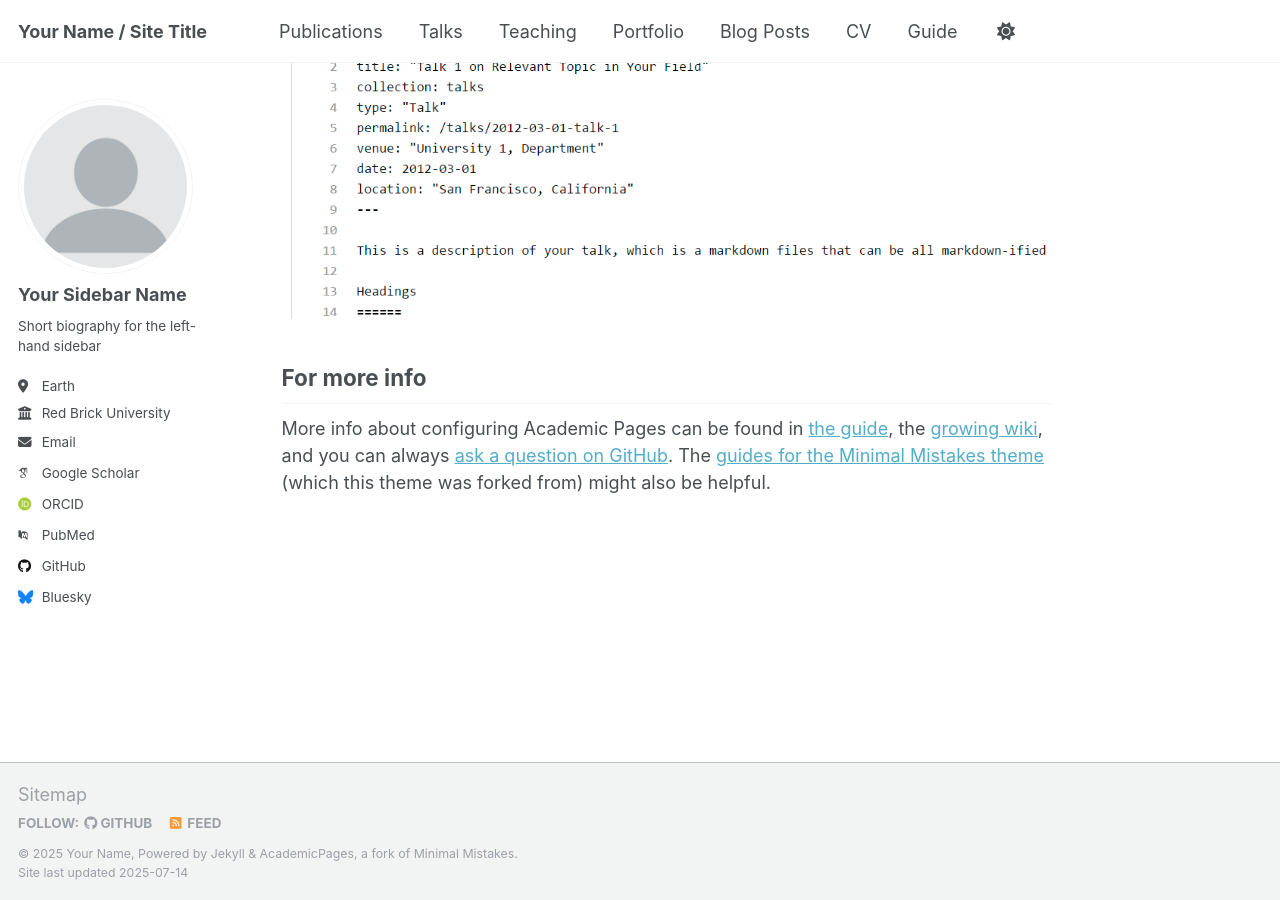
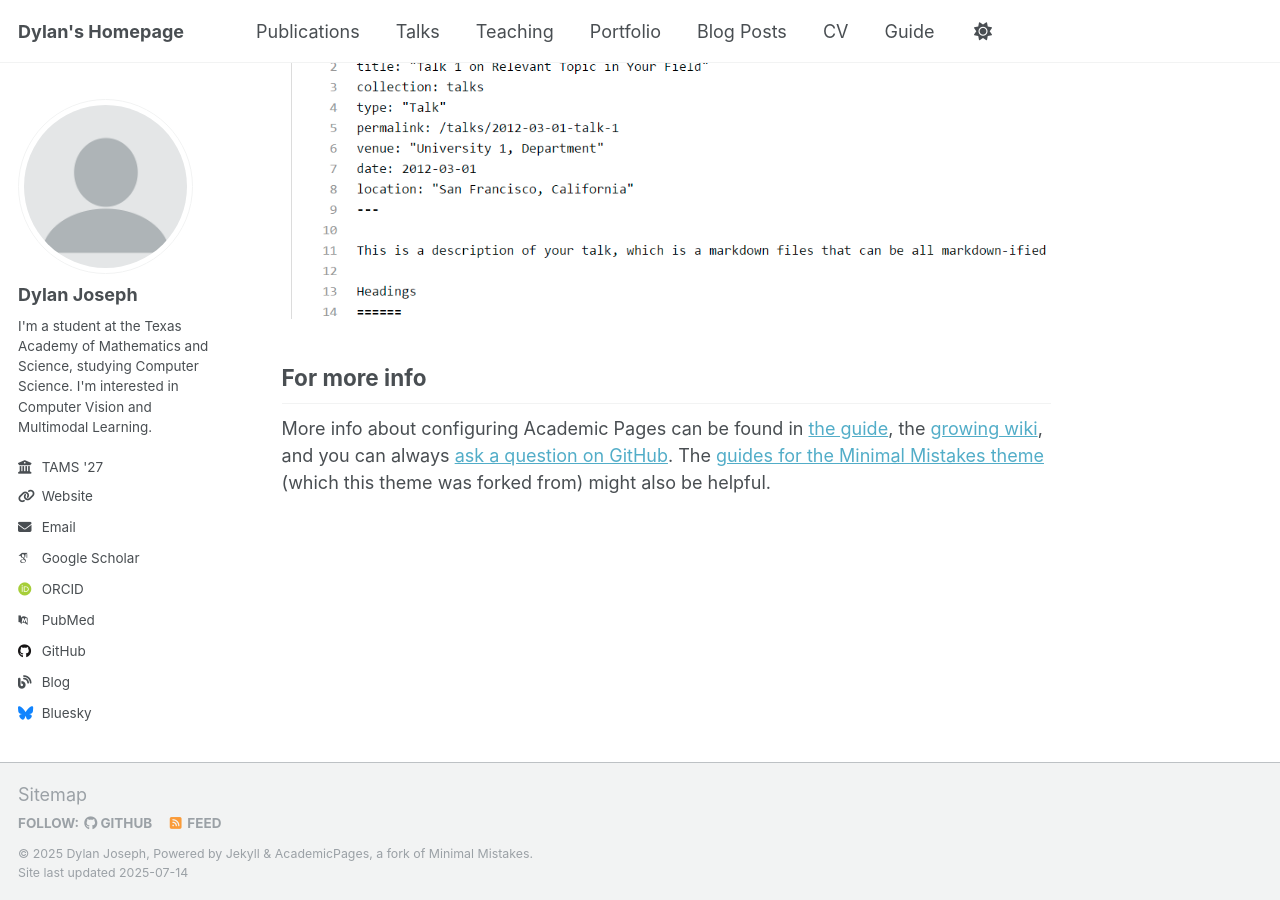
Before and after one commit to dyl-joseph/dyl-joseph.github.io, a Jekyll site: the page built from _pages/about.md, in a window 1280 px wide and 900 px high, scrolled down 2880 px. Built offline with Jekyll 4.4.1, drawn with Linux system fonts in a browser that asks for light colours; some web fonts are replaced; a script that is not in the unit is left out.

Commit message:
Add blog link to author profile - Added blog property to _config.yml and corresponding template code in author-profile.html

```diff
--- a/_config.yml
+++ b/_config.yml
@@ -9,13 +9,13 @@
 # Basic Site Settings
 locale                   : "en-US"
 site_theme               : "default"
-title                    : "Your Name / Site Title"
+title                    : "Dylan's Homepage"
 title_separator          : "-"
-name                     : &name "Your Name"
+name                     : &name "Dylan Joseph"
 description              : &description "personal description"
-url                      : https://academicpages.github.io # the base hostname & protocol for your site e.g. "https://[your GitHub username].github.io" or if you already have some other page hosted on Github then use "https://[your GitHub username].github.io/[Your Repo Name]"
+url                      : https://dyl-joseph.github.io # the base hostname & protocol for your site e.g. "https://[your GitHub username].github.io" or if you already have some other page hosted on Github then use "https://[your GitHub username].github.io/[Your Repo Name]"
 baseurl                  : "" # the subpath of your site, e.g. "/blog"
-repository               : "academicpages/academicpages.github.io"
+repository               : "dyl-joseph/dyl-joseph.github.io"
 
 # Site Author - The following control what appear as part of the author content on the side bar.
 #               If a field is blank the icon and link will not appear, otherwise it will be shown.
@@ -23,13 +23,13 @@ repository               : "academicpages/academicpages.github.io"
 author:
   # Biographic information
   avatar           : "profile.png"
-  name             : "Your Sidebar Name"
+  name             : "Dylan Joseph"
   pronouns         : # example: "she/her"
-  bio              : "Short biography for the left-hand sidebar"
-  location         : "Earth"
-  employer         : "Red Brick University"
-  uri              : # URL
-  email            : "none@example.org"
+  bio              : "I'm a student at the Texas Academy of Mathematics and Science, studying Computer Science. I'm interested in Computer Vision and Multimodal Learning."
+  # location         : "Earth"
+  employer         : "TAMS '27"
+  uri              : "https://dyl-joseph.github.io"
+  email            : "dylan.simeon6@gmail.com"
 
   # Academic websites
   academia         : # URL
@@ -46,12 +46,13 @@ author:
   bitbucket        : # Username - Update with your username on the site
   codepen          : # Username
   dribbble         : # Username
-  github           : "academicpages"
+  github           : "https://github.com/dyl-joseph"
   kaggle           : # Username
   stackoverflow    : # User number or user number and name (i.e., use "1" or "1/jeff-atwood")
 
   # Social media
   artstation       : # Username
+  blog             : https://neural-lens.blogspot.com/
   bluesky          : "bsky.app" # Replace this with you Bluesky username
   facebook         : # Username
   flickr           : # Username
--- a/_includes/author-profile.html
+++ b/_includes/author-profile.html
@@ -90,6 +90,9 @@
       {% if author.artstation %}
         <li><a href="https://www.artstation.com/{{ author.artstation }}"><i class="fab fa-fw fa-artstation icon-pad-right" aria-hidden="true"></i>Artstation</a></li>
       {% endif %}
+      {% if author.blog %}
+        <li><a href="{{ author.blog }}"><i class="fas fa-fw fa-blog icon-pad-right" aria-hidden="true"></i>Blog</a></li>
+      {% endif %}
       {% if author.bluesky %}
         <li><a href="https://bsky.app/profile/{{ author.bluesky }}"><i class="fab fa-fw fa-bluesky icon-pad-right" aria-hidden="true"></i>Bluesky</a></li>
       {% endif %}
```
